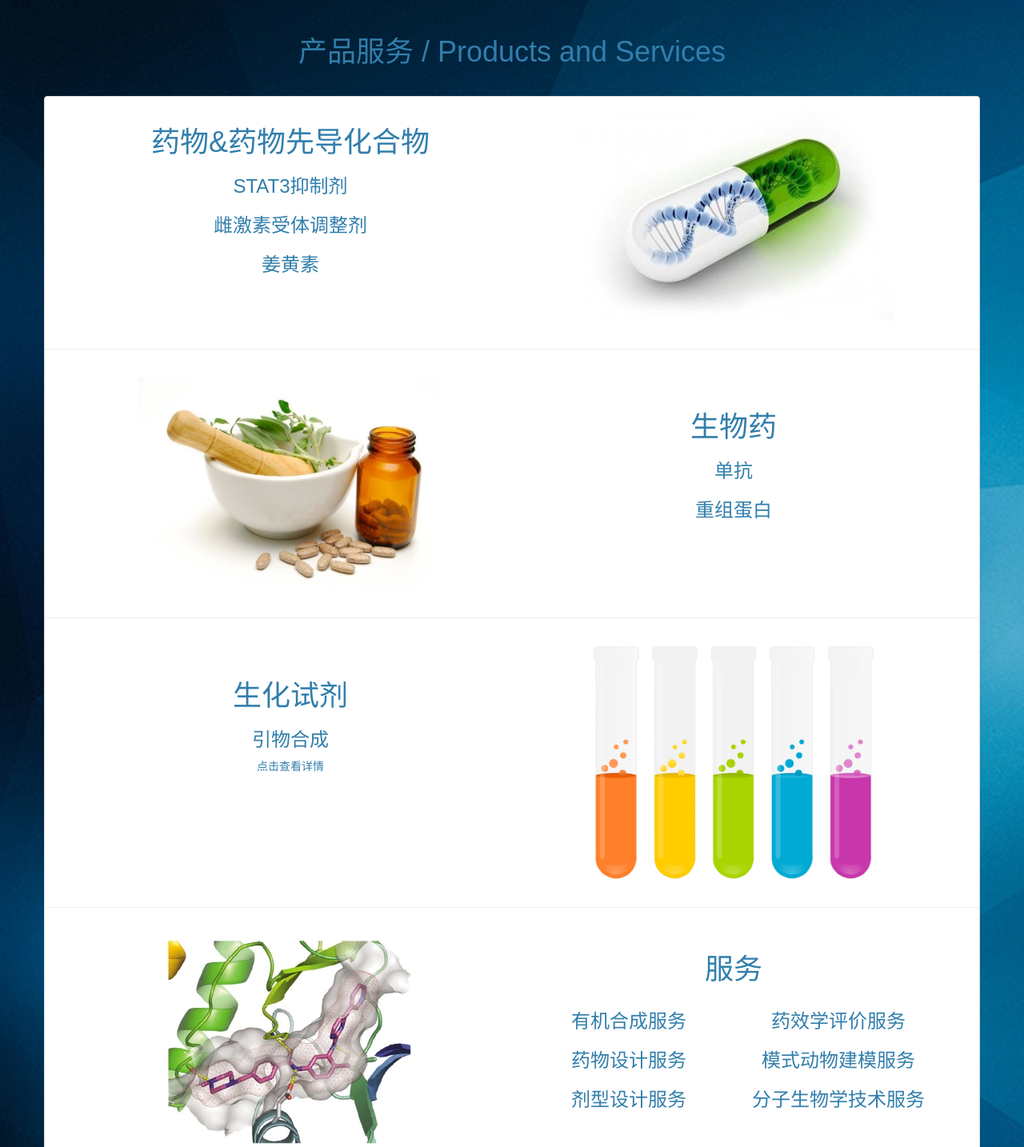
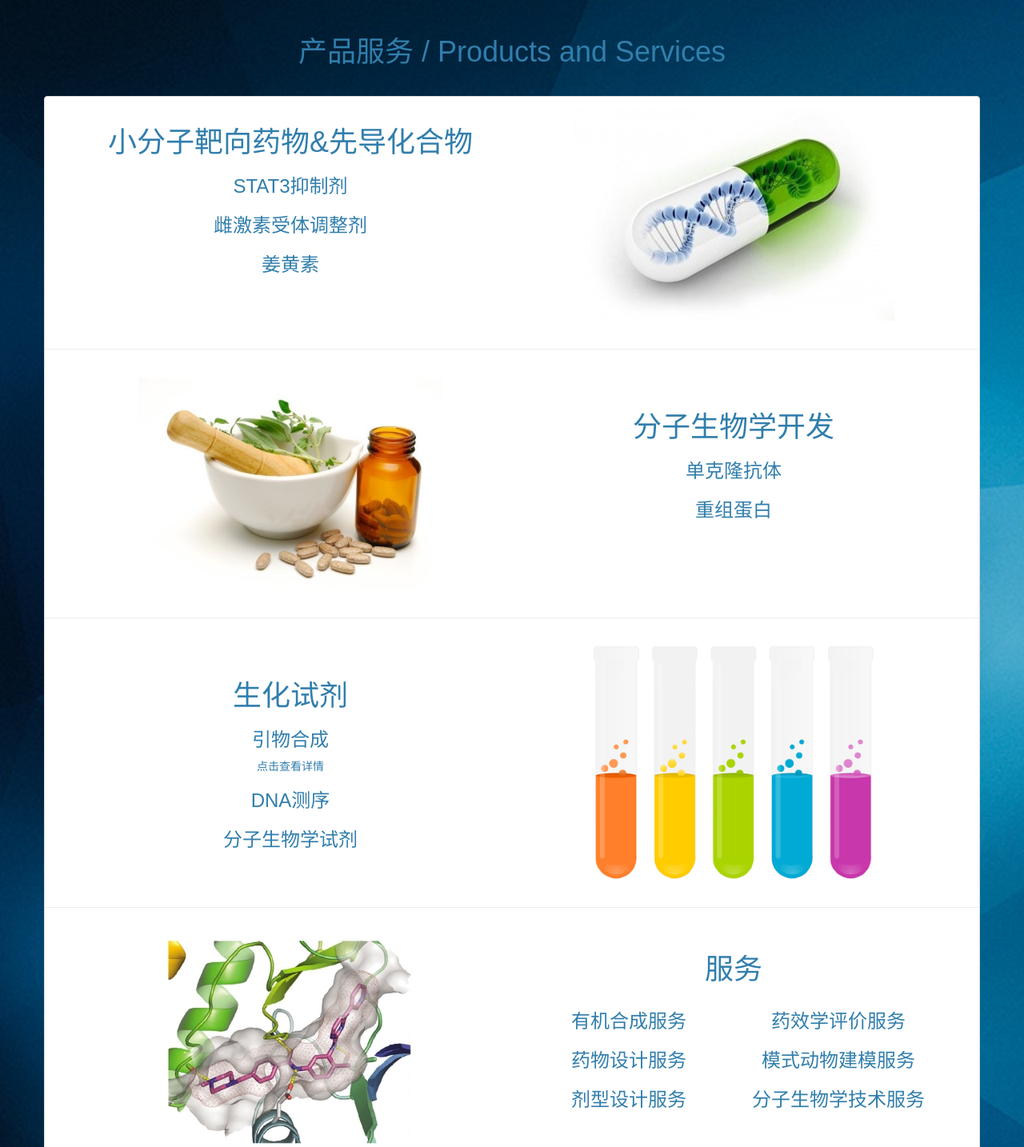
Before and after one commit to yan84521610/RDWebsites, a Django app: page /main/products in a window 1280 px wide. Shown: the part 73-1507 px from the top of the page at 80% size. Run offline with Django 3.2, Linux system fonts and the light colour scheme; some libraries are stand-ins or nearby versions; some web fonts are replaced.

Commit message:
edit pages

```diff
--- a/main/templates/main/hr.html
+++ b/main/templates/main/hr.html
@@ -364,7 +364,7 @@
                             <h4>2. 招聘网站应聘：</h4>
                             <p>请登陆智联招聘，搜索“河南省锐达医药科技有限公司”，根据求职岗位，直接申请。</p>
                             <h4>3. 招聘联系电话：</h4>
-                            <p>联系电话：<a href="tel:17337867651">17337867651</a></p>
+                            <p>联系电话：<a href="tel:13323786556">13323786556</a></p>
                             <h4>4. 公司地址：</h4>
                             <p>河南省开封市宋城路94号</p>
                         </div>
--- a/main/templates/main/index.html
+++ b/main/templates/main/index.html
@@ -59,7 +59,7 @@
                                         <div class="item">
                                             <img src="{% static "main/image/index_image_03.JPG" %}" alt="">
                                             <div class="carousel-caption">
-                                                <h2 class="bg-primary">药理研究及药效合成</h2>
+                                                <h2 class="bg-primary">药理研究及药效评价</h2>
                                             </div>
                                         </div>
                                         <div class="item">
--- a/main/templates/main/products.html
+++ b/main/templates/main/products.html
@@ -16,7 +16,7 @@
                 <div class="panel-body">
                     <div class="col-md-12">
                         <div class="col-md-6">
-                            <h1 class="text-center">药物&药物先导化合物</h1>
+                            <h1 class="text-center">小分子靶向药物&先导化合物</h1>
                             <h3 class="text-center">STAT3抑制剂</h3>
                             <h3 class="text-center">雌激素受体调整剂</h3>
                             <h3 class="text-center">姜黄素</h3>
@@ -38,8 +38,8 @@
                         </div>
                         <div class="col-md-6" >
                             <br>
-                            <h1 class="text-center">生物药</h1>
-                            <h3 class="text-center">单抗</h3>
+                            <h1 class="text-center">分子生物学开发</h1>
+                            <h3 class="text-center">单克隆抗体</h3>
                             <h3 class="text-center">重组蛋白</h3>
                         </div>
                     </div>
@@ -53,7 +53,8 @@
                             <br>
                             <h1 class="text-center">生化试剂</h1>
                             <a href={% url "main:primer" %}><h3 class="text-center">引物合成</h3><h5 class="text-center">点击查看详情</h5></a>
-                            <br>
+                            <h3 class="text-center">DNA测序</h3>
+                            <h3 class="text-center">分子生物学试剂</h3>
                         </div>
                         <div class="col-md-6">
                             {% load static %}
```
